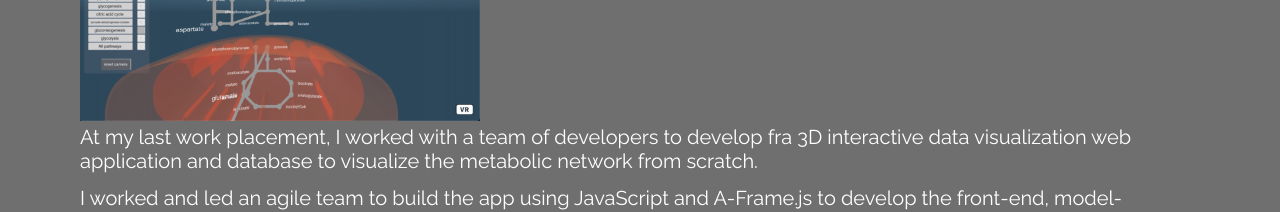
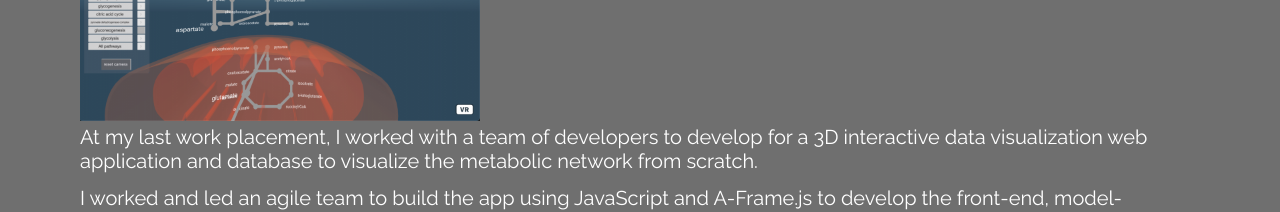
Before and after one commit to nkoda/nkoda.github.io, a React (Create React App) app: page / in a window 1280 px wide. Shown: the part 1000-1212 px from the top of the page. Built offline with nearby package versions, Linux system fonts and the light colour scheme.

Commit message:
fixed typo in about me section

```diff
--- a/src/components/AboutMeComponent.js
+++ b/src/components/AboutMeComponent.js
@@ -77,7 +77,7 @@ const AboutMeComponent = () => {
             <img src={img_3DMetabolism} class='responsive' width='400px' ></img>
             <p>
               At my last work placement, I worked with a team of developers
-              to develop fra 3D interactive data visualization web application and database
+              to develop for a 3D interactive data visualization web application and database
               to visualize the metabolic network from scratch.
             </p>
             <p>
```
